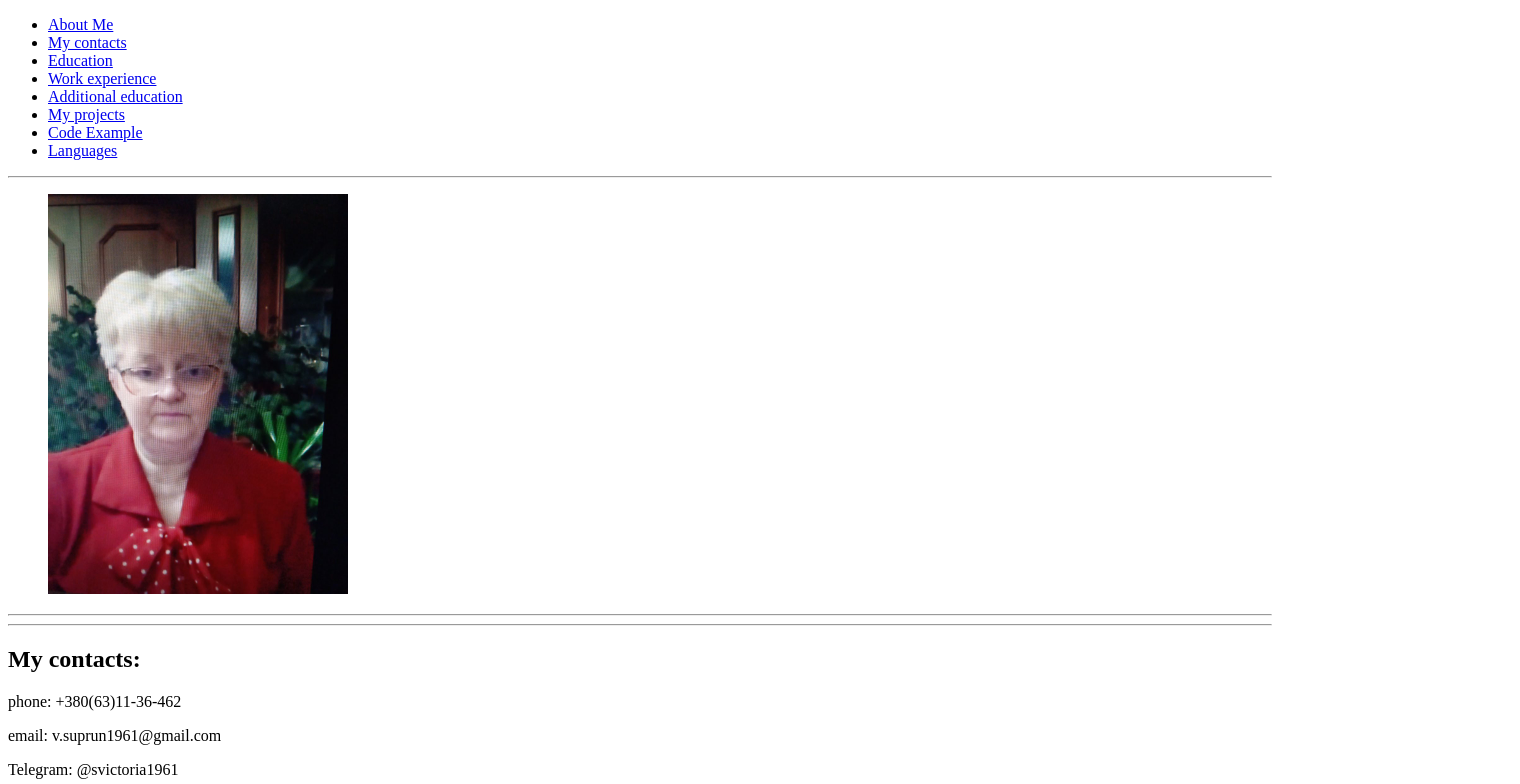
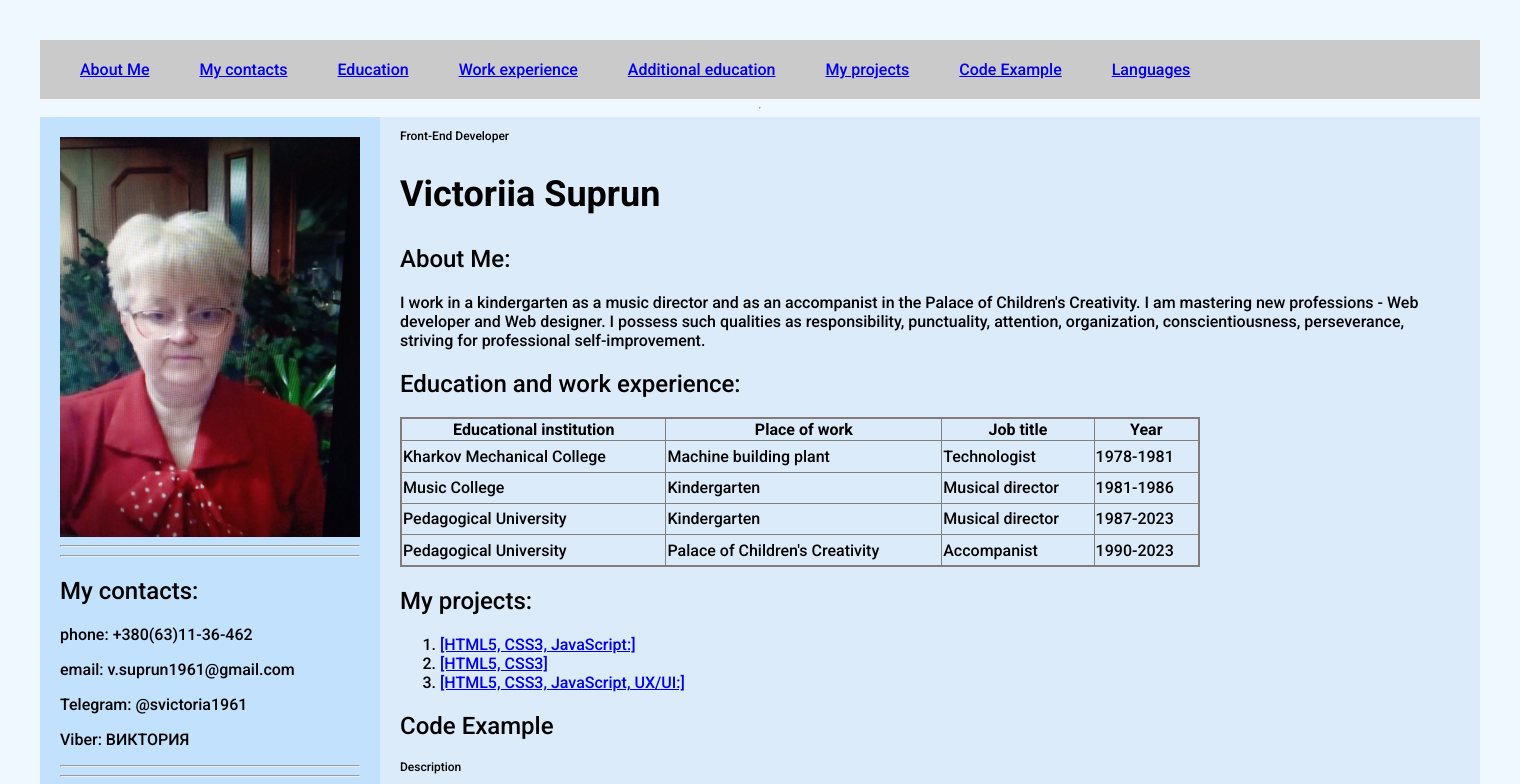
Before and after one commit to VIKTORIYA-S/rsschool-cv-00, a plain HTML site: page index.html in a window 1280 px wide. Shown: the top 784 px of the page, 1520 px wide, since content can reach past the window. Drawn offline with Linux system fonts and the light colour scheme.

Commit message:
feat: add file style.css

```diff
--- a/style.css
+++ b/style.css
@@ -0,0 +1,103 @@
+* {
+  font-family: Roboto;
+}
+.wrapper {
+  min-height: 100%;
+  display: flex;
+  flex-direction: column;
+}
+body {
+  width: 1440px;
+  height: 100%;
+  margin: 0;
+  padding: 0;
+  padding: 40px;
+  margin: 0 auto;
+  background-color: aliceblue;
+}
+.header {
+  display: flex;
+  align-items: flex-start;
+  flex-wrap: nowrap;
+}
+nav {
+  width: 100%;
+}
+.main {
+  flex: 1 1 auto;
+  display: flex;
+  width: 100%;
+  background-color: rgb(219, 235, 250);
+}
+  .nav-list {
+    display: flex;
+    margin: 0;
+    padding: 0;
+    gap: 50px;
+    padding-left: 40px;
+    padding-right: 40px;
+    padding-top: 20px;
+    padding-bottom: 20px;
+    background-color: rgb(202, 202, 202);
+    list-style-type: none;
+  }
+  .aside {
+    background-color: rgb(194, 225, 253);
+    width: 30%;
+    height: 1420px;
+    padding: 20px;
+  }
+  .figure {
+    width: 300px;
+    height: 400px;
+    margin: 0;
+  }
+  h1 {
+    font-size: 36px;
+    font-weight: 700;
+  }
+  h2 {
+    font-size: 24px;
+    font-weight: 500;
+  }
+  h3 {
+    font-size: 12px;
+    font-weight: 500;
+  }
+  p {
+    font-size: 16px;
+    font-weight: normal;
+  }
+  .container {
+    padding-left: 20px;
+    padding-right: 20px;
+  }
+  .table {
+    width: 800px;
+    height: 150px;
+    border-collapse: collapse;
+    border: 2px solid rgb(133, 121, 121);
+  }
+  th {
+    border: 1px solid grey;
+ }
+ td {
+  border: 1px solid grey;
+}
+.Сode-container {
+  background-color: rgb(224, 224, 224);
+  padding: 0;
+  width: 600px;
+  margin-left: 20px;
+}
+  .footer {
+    padding: 0;
+    margin: 0;
+    background-color: darkgrey;
+    padding: 20px;
+    display: flex;
+  }
+  .logo {
+    margin-left: 40px;
+    padding-bottom: 20px;
+  }
```
Also changed, not shown: index.html (line endings or trailing spaces).
